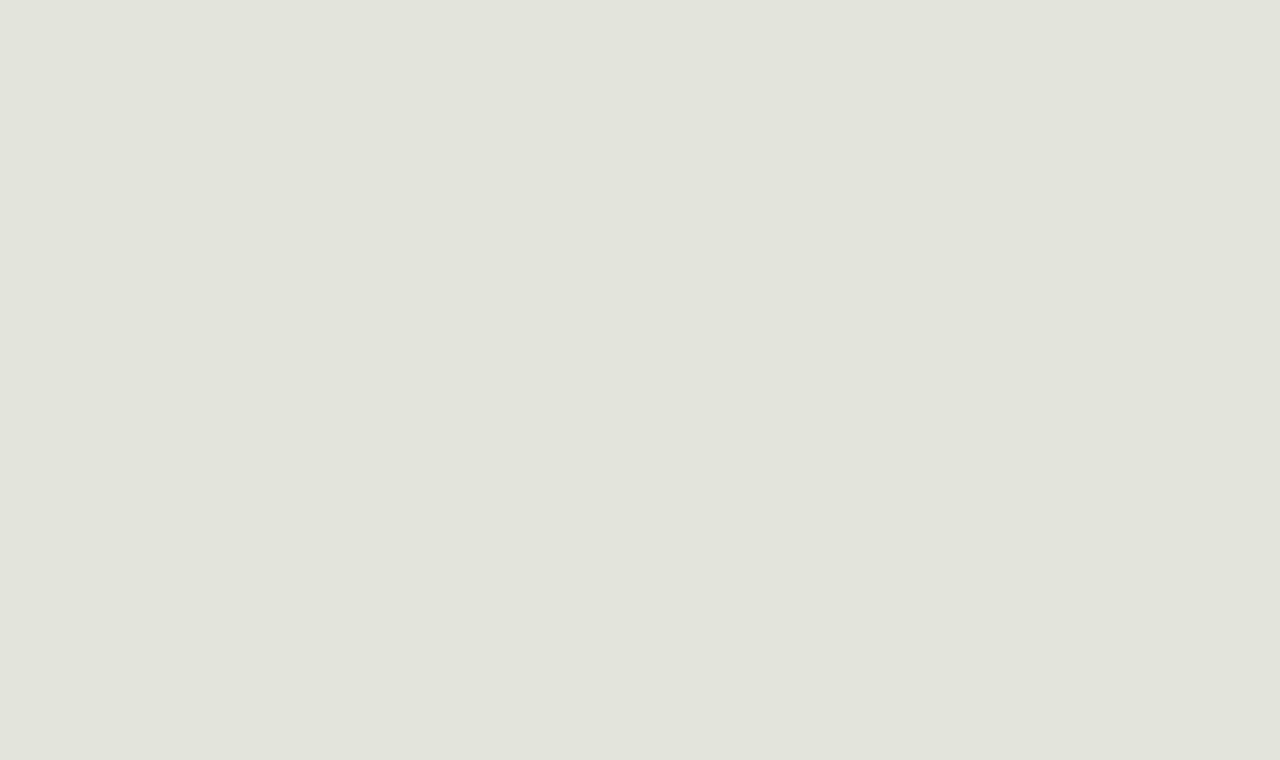
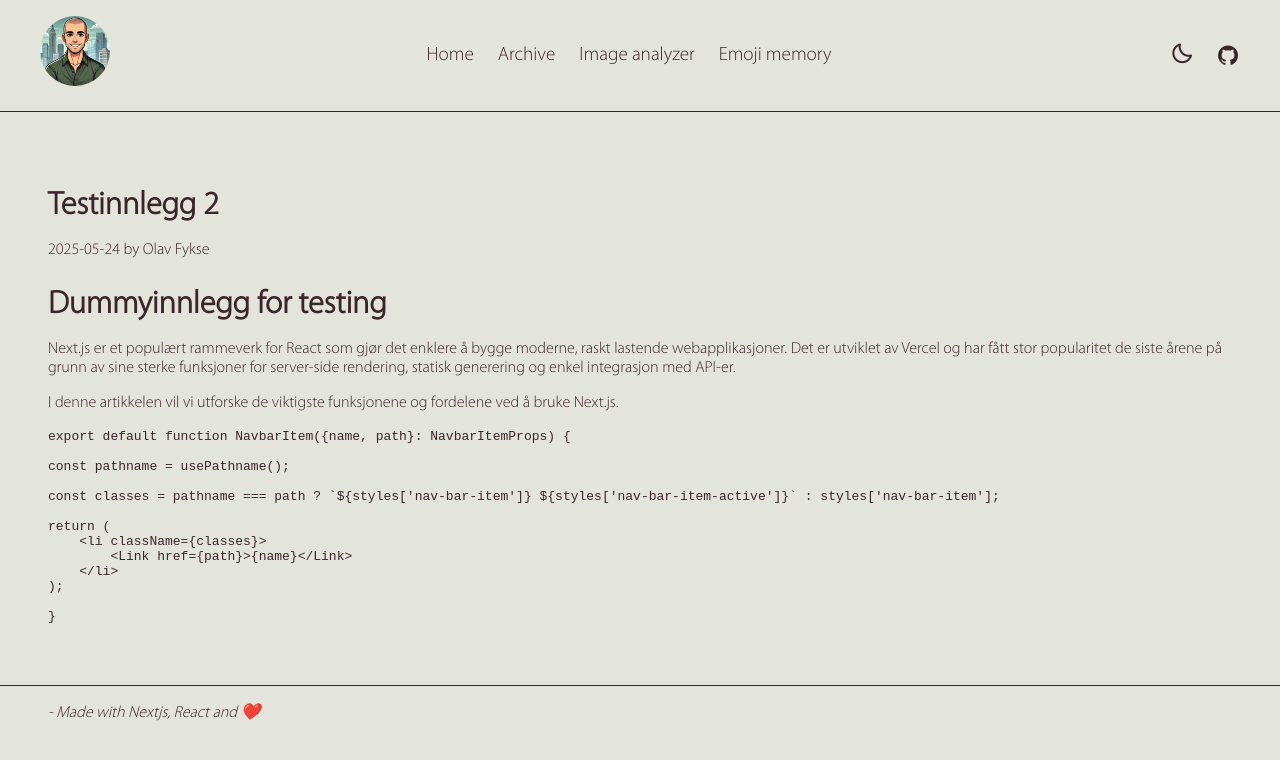
Before and after one commit to bouvet-ofykse/Blog-nextjs, a Next.js app: page /blog/Testinnlegg2 in a window 1280 px wide. Before the commit this address had no page. Shown: the top 760 px of the page. Built offline with nearby package versions, Linux system fonts and the light colour scheme.

Commit message:
Fikser bug i navigering av blog-poster

```diff
--- a/src/app/blog/[slug]/page.tsx
+++ b/src/app/blog/[slug]/page.tsx
@@ -1,16 +1,14 @@
-import {getPost} from "@/lib/posts";
+import {notFound} from 'next/navigation';
 import markdownit from 'markdown-it';
-import {notFound} from "next/navigation";
+import {getPost} from '@/lib/posts';
 
+export default async function BlogPost({ params, }: { params: Promise<{ slug: string }>;}) {
+    const { slug } = await params;
 
-export default async function BlogPost(props: { params: Promise<{ slug: string[] }> }) {
+    console.log('slug', slug);
 
-    const { slug } = await props.params;
-    const post = getPost(slug[0]);
-
-    if (!post) {
-        notFound();
-    }
+    const post = getPost(slug);
+    if (!post) notFound();
 
     const md = markdownit();
     const convertedContent = md.render(post.content);
@@ -19,7 +17,7 @@ export default async function BlogPost(props: { params: Promise<{ slug: string[]
         <article>
             <h1>{post.title}</h1>
             <p>{post.date} by {post.author}</p>
-            <div className='article-content' dangerouslySetInnerHTML={{__html: convertedContent}}></div>
+            <div dangerouslySetInnerHTML={{__html: convertedContent}}/>
         </article>
     );
-}
+};
--- a/src/app/blog/page.tsx
+++ b/src/app/blog/page.tsx
@@ -6,8 +6,8 @@ import styles from './page.module.css';
 export default function BlogPosts() {
 
     const posts = getAllposts()
+    const postsSorted = posts.sort((a, b) => new Date(b.date).getTime() - new Date(a.date).getTime());
 
-    console.log(posts);
     return (
         <>
             <h1>
@@ -15,7 +15,7 @@ export default function BlogPosts() {
             </h1>
 
             <ul>
-                {posts.map(post => {
+                {postsSorted.map(post => {
                     return (<li key={post.slug}>
                         <div className={styles.row}>
                             <Link href={`/blog/${post.slug}`}>
@@ -26,8 +26,6 @@ export default function BlogPosts() {
                     </li>);
                 })}
             </ul>
-
-
         </>
     );
 }
--- a/src/lib/posts.ts
+++ b/src/lib/posts.ts
@@ -1,18 +1,17 @@
 import path from "node:path";
 import fs from "fs";
 import matter from "gray-matter";
-import {notFound} from "next/navigation";
 import {Post} from '@/types/post.type';
 
 const postsDir = path.join(process.cwd(), 'src/posts');
 
-export const getPost = (slug: string): Post => {
+export const getPost = (slug: string): Post | null => {
     const fileNames = fs.readdirSync(postsDir);
 
     const post = fileNames.find((fileName) => fileName === `${slug}.md`);
 
     if (!post) {
-        notFound();
+        return null;
     }
 
     const filePath = path.join(postsDir, post);
@@ -35,7 +34,7 @@ export const getAllposts = () : Post[] => {
     const fileNames = fs.readdirSync(postsDir);
     return fileNames.filter(fileName => fileName.endsWith('.md')).map(fileName => {
 
-        const slug = fileName.replace(/\.md$/, '');
+        const slug = fileName.replace(/\.md$/, ''); // TODO: get slug from the content of the file, not from the file name
         const filePath = path.join(postsDir, fileName);
         const fileContent = fs.readFileSync(filePath, 'utf8');
 
```
Also changed, not shown: src/posts/oppskrift-pa-rabarbrasyltetoy.md (added, +29 -0 lines), public/blog/assets/jam.png (added).
